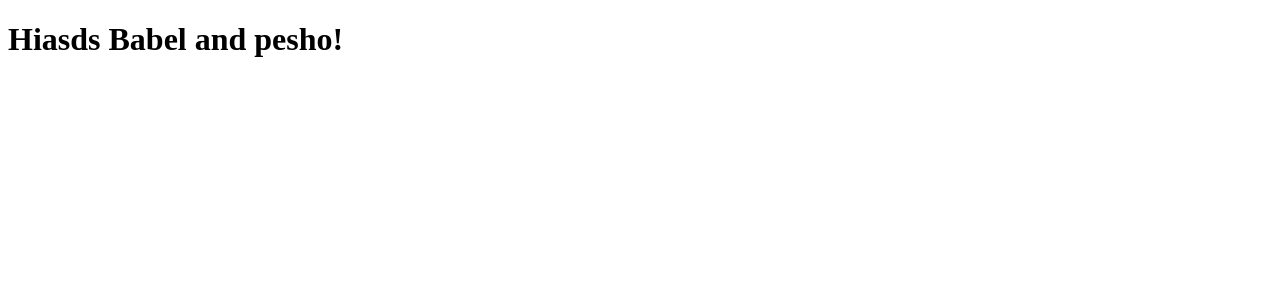
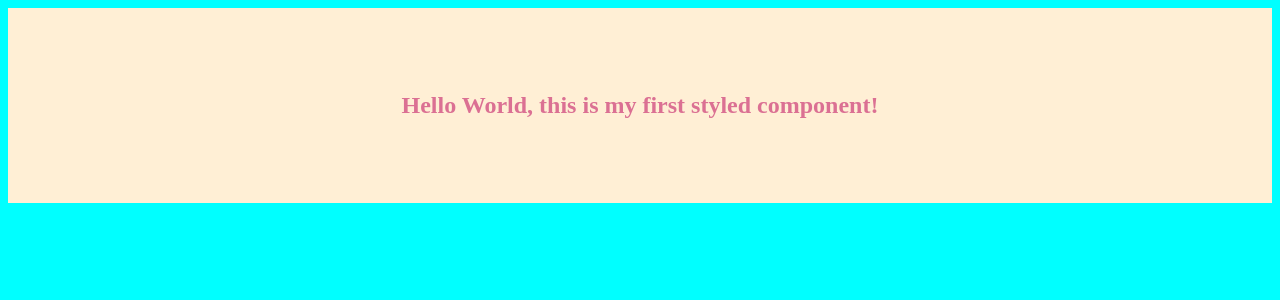
Before and after one commit to MartinNikolovMarinov/WebpackExamples, a React app in the folder 06.typescript/: page / in a window 1280 px wide. Shown: the top 300 px of the page. Built offline with nearby package versions, Linux system fonts and the light colour scheme.

Commit message:
style loading

```diff
--- a/06.typescript/src/components/Hello.tsx
+++ b/06.typescript/src/components/Hello.tsx
@@ -1,5 +1,23 @@
-import * as React from "react";
+import * as React from 'react';
+import styled from 'styled-components';
 
-export interface HelloProps { compiler: string; framework: string; }
+const Title = styled.h1`
+  font-size: 1.5em;
+  text-align: center;
+  color: palevioletred;
+`;
 
-export const Hello = (props: HelloProps) => <h1>Hiasds {props.compiler} and {props.framework}!</h1>;
+const Wrapper = styled.section`
+  padding: 4em;
+  background: papayawhip;
+`;
+
+export default class Hello extends React.Component {
+  render() {
+    return (
+      <Wrapper>
+        <Title>Hello World, this is my first styled component!</Title>
+      </Wrapper>
+    )
+  }
+}
--- a/06.typescript/src/global.d.ts
+++ b/06.typescript/src/global.d.ts
@@ -10,3 +10,5 @@ declare const module: {
     accept: (dependencies: string, callback: () => void) => void
   }
 };
+
+declare module '*.css';
--- a/06.typescript/src/index.tsx
+++ b/06.typescript/src/index.tsx
@@ -1,10 +1,24 @@
 import * as React from 'react';
 import * as ReactDOM from 'react-dom';
 
-import { Hello } from './components/Hello';
+require('./styles/global.css');
+
+import Hello from './components/Hello';
+
+// function wait(t: number) {
+//   return new Promise((resolve) => {
+//     setTimeout(() => { resolve() }, t)
+//   })
+// }
 
 ReactDOM.render(
-  <Hello compiler="Babel" framework="pesho" />,
+  (
+    <div>
+      <React.Suspense fallback={<div>Loading...</div>}>
+        <Hello />
+      </React.Suspense>
+    </div>
+  ),
   document.getElementById("app")
 );
 
--- /dev/null
+++ b/06.typescript/src/styles/global.css
@@ -0,0 +1,3 @@
+body {
+  background-color: aqua;
+}
--- a/06.typescript/tsconfig.json
+++ b/06.typescript/tsconfig.json
@@ -18,12 +18,12 @@
     ],
     "types": [
       "react",
-      "react-dom",
-      "lodash"
+      "react-dom"
     ],
     "lib": [
       "dom",
-      "es6"
+      "es5",
+      "es2015.promise"
     ],
     "paths": {
       "~/*": [ "src/*" ],
--- a/06.typescript/webpack.config.common.js
+++ b/06.typescript/webpack.config.common.js
@@ -1,4 +1,5 @@
 const BundleAnalyzerPlugin = require('webpack-bundle-analyzer').BundleAnalyzerPlugin
+const webpack = require('webpack')
 const path = require('path')
 
 // DIST_DIR the directory which webpack will use to generate code.
@@ -50,13 +51,6 @@ const commonConfig = {
           'ts-loader',
         ],
         include: [ SRC_DIR ], // this tells webpack, exactly where to look for files and not waste time in other folders.
-        // exclude: [
-        //   /*
-        //    * exclude must not be matched (takes preference over test and include).
-        //    * It is pointless in this case, because of the above include!
-        //    */
-        //   'node_modules'
-        // ]
       }
     ]
   },
@@ -89,13 +83,24 @@ const commonConfig = {
 
 module.exports = (env) => {
   if (env && env.analyze) {
+    /**
+     * If environment variable analyze is passed, add plugins for more detailed analysis.
+     */
     if (!commonConfig.plugins) {
       commonConfig.plugins = []
     }
     commonConfig.plugins.push(
-      // This plugin is used to generate a visual and interactive analysis for the size of the generated bundles :
       new BundleAnalyzerPlugin({
+        /**
+         * This plugin is used to generate a visual and interactive analysis for the size of the generated bundles.
+         */
         statsOptions: path.resolve(__dirname, './chunk_report/report.html')
+      }),
+      new webpack.debug.ProfilingPlugin({
+        /**
+         * This plugin generates an profile json object that can be analyzed by chrome devTools.
+         */
+        outputPath: path.resolve(DIST_DIR, 'profileEvents.json')
       })
     )
   }
--- a/06.typescript/webpack.config.dev.js
+++ b/06.typescript/webpack.config.dev.js
@@ -1,5 +1,6 @@
 const HtmlWebpackPlugin = require('html-webpack-plugin')
 const ManifestPlugin = require('webpack-manifest-plugin')
+const autoprefixer = require('autoprefixer')
 const webpack = require('webpack')
 const mergeConfigs = require('webpack-merge')
 const path = require('path')
@@ -22,6 +23,26 @@ module.exports = (env) => {
       hot: true, // Enable webpack's Hot Module Replacement feature.
       host: 'localhost',
       port: 3000
+    },
+    module: {
+      rules: [
+        {
+          test: /\.css$/, // resolve files ending in .css.
+          use: [
+            'style-loader',  // load those string in style tags.
+            'css-loader',    // load css files into string.
+            {
+              /**
+               * adds prefixes to styles for different browsers.
+               */
+              loader: 'postcss-loader',
+              options: {
+                plugins: () => [autoprefixer()],
+              },
+            }
+          ]
+        },
+      ]
     },
     plugins: [
       new HtmlWebpackPlugin({
```
Also changed, not shown: 06.typescript/package.json (+11 -1 lines), 06.typescript/webpack.config.prod.js (+42 -1 lines), 1 other file (tests, documents, lock files or other folders).
